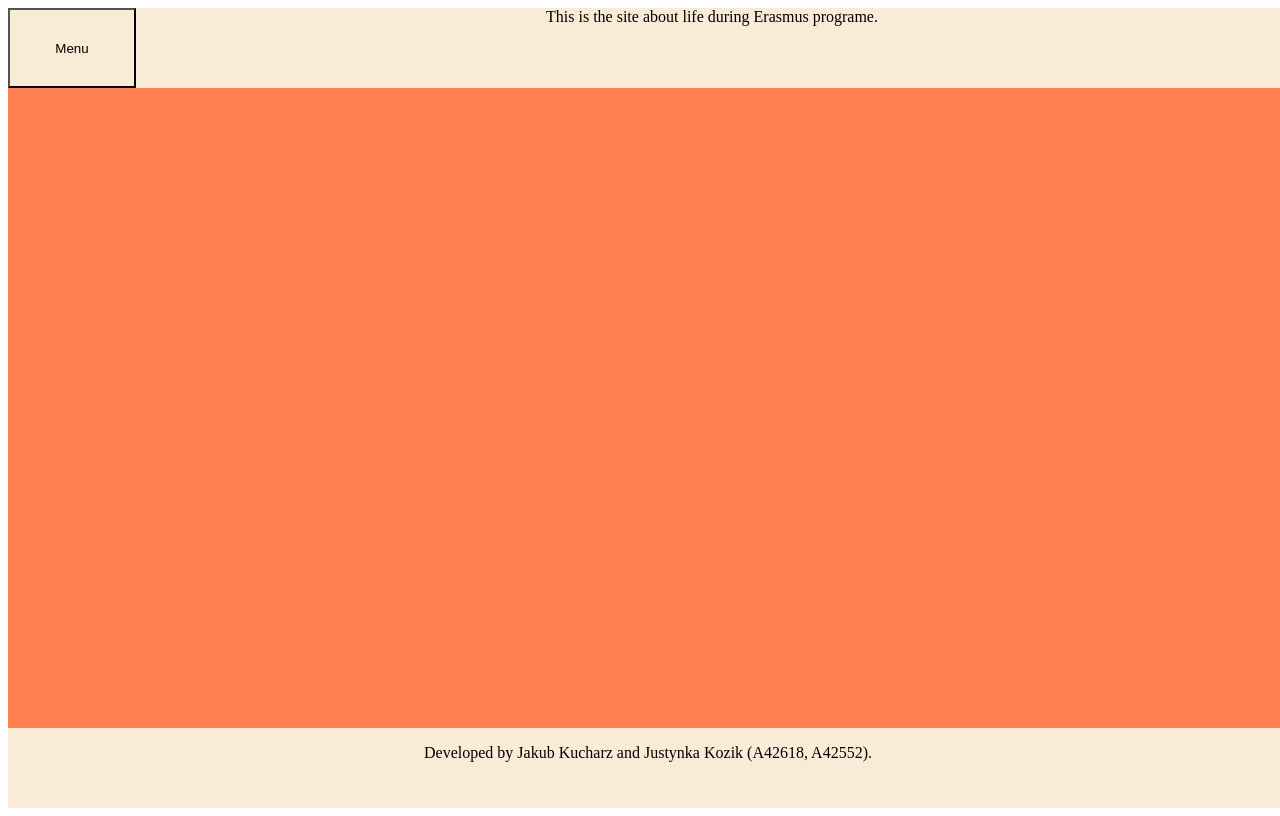
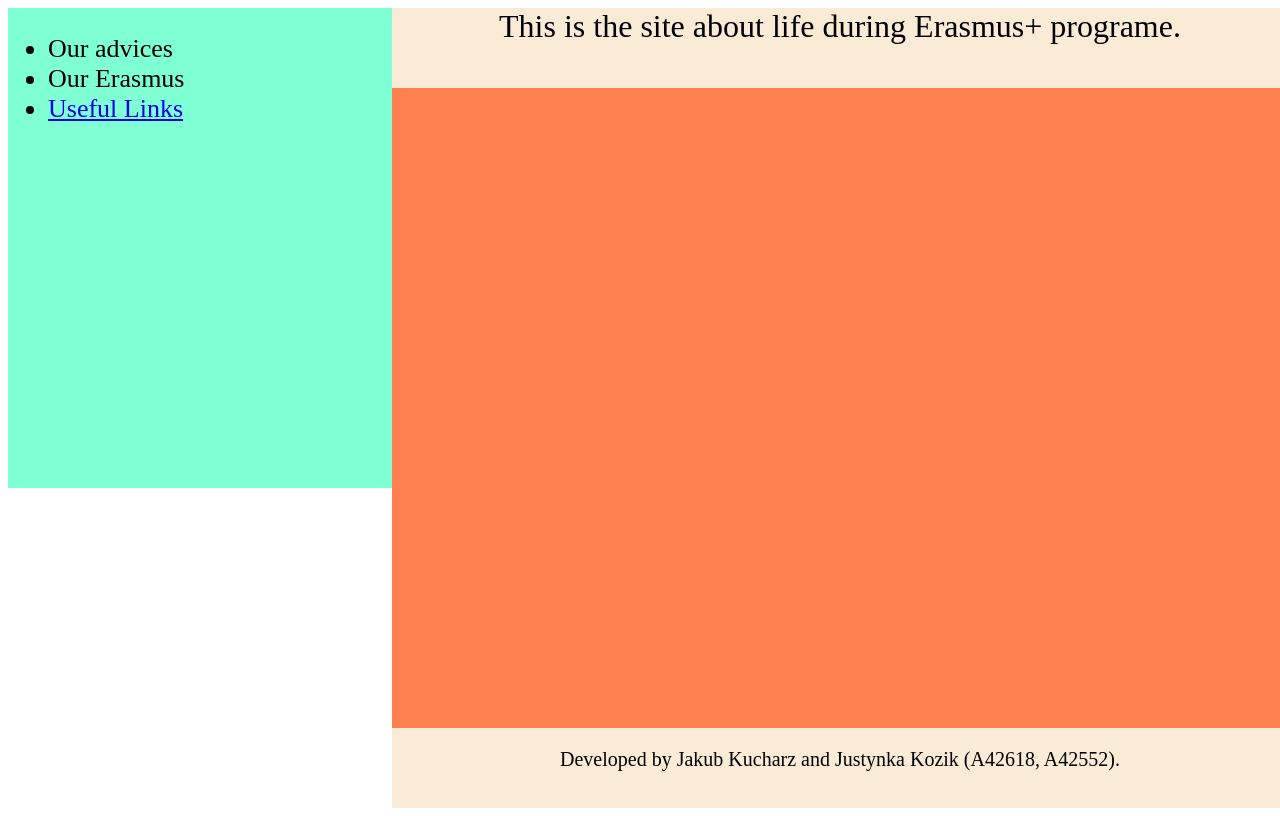
Before and after one commit to Trallex/TestWebsite, a plain HTML site: page index.html in a window 1280 px wide. Drawn offline with Linux system fonts and the light colour scheme.

Commit message:
screen for moblie and destop devices

```diff
--- a/index.html
+++ b/index.html
@@ -15,13 +15,13 @@
            <button id="showBtn" onclick="showMenu()">Menu</button>
        </div>
         <header>
-            This is the site about life during Erasmus programe.
+            This is the site about life during Erasmus+ programe.
         </header>
 
         <nav id="menu">
            <button id="hideBtn" onclick="hideMenu()">X</button>
             <ul>
-                <li id="advices"><a href="/our_advices/our_advices.html" target="content">Our advices</a>
+                <li id="advices">Our advices
                     <ul id="advicesAdditional">
                         <li><a href="/our_advices/before_erasmus.html" target="content">Before Erasmus</a></li>
                         <li><a href="/our_advices/survival_guide.html" target="content">Survival Guide</a></li>
@@ -29,7 +29,7 @@
                         <li><a href="/our_advices/people.html" target="content">People</a></li>
                     </ul>
                 </li>
-                <li id="erasmus"><a href="/our_erasmus/our_erasmus.html" target="content">Our Erasmus</a>
+                <li id="erasmus">Our Erasmus
                     <ul id="erasmusAdditional">
                         <li><a href="/our_erasmus/photos.html" target="content">Photos</a></li>
                         <li><a href="/our_erasmus/events.html" target="content">Events</a></li>
--- a/stylesheet.css
+++ b/stylesheet.css
@@ -1,13 +1,76 @@
+@media only screen and (max-width: 800px){
+    #divMenuButton{
+        float: left;
+        position: sticky;
+        height: 10%;
+        width:  10%;
+    }
+    nav{
+        width: 30%;
+        height: 100%;
+        font-size: 20px;
+        position: absolute;
+    }
+    #menu {
+      display: none;
+    }
+    header{
+        width: 90%;
+        height: 10%;
+        font-size: 28px;
+    }
+    #hideBtn{
+        float: right;
+        width: 25%;
+        height: 10%
+    }
+    article{
+        width: 100%;
+        height: 80%;
+    }
+    footer{
+        width: 100%;
+        height: 10%;
+    }
+}
+@media only screen and (min-width: 800px){
+    #divMenuButton{
+        display: none;
+    }
+    nav{
+        display: block;
+        width: 30%;
+        height: 60%;
+        font-size: 26px;
+        position: sticky;
+
+    }
+    #menu{
+        display: block;
+    }
+    #hideBtn{
+        display: none;
+    }
+    header{
+        width: 70%;
+        height: 10%;
+        font-size: 32px;
+    }
+    article{
+        width: 70%;
+        height: 80%;
+    }
+    footer{
+        width: 70%;
+        height: 10%;
+        font-size: 20px;
+    }
+
+}
 body{
-    width: 100%;
-    height: 100%;
-}
-#divMenuButton{
-    float: left;
-    position: sticky;
-    height: 10%;
-    width:  10%;
-}
+        width: 100%;
+        height: 100%;
+    }
 #showBtn{
     width: 100%;
     height: 100%;
@@ -17,20 +80,14 @@ body{
     background-color: aquamarine;
 }
 header{
-    float: left;
-    position: sticky;
+    float: right;
+    position: relative;
     background-color: antiquewhite;
-    width: 90%;
-    height: 10%;
     text-align: center;
 }
 nav{
     float: left;
-    position: fixed;
     background-color: aquamarine;
-    width: 30%;
-    height: 100%;
-    font-size: 20px;
 }
 #erasmus:hover ul{
     display: block;
@@ -44,33 +101,21 @@ nav{
 #advicesAdditional{
     display: none;
 }
-
-#hideBtn{
-    float: right;
-    width: 25%;
-    height: 10%
-}
 article{
     float: left;
     background-color: coral;
-    width: 100%;
-    height: 80%;
+}
+h1, h2{
+    text-align: center;
+    text-decoration: underline;
 }
 iframe{
     width: 100%;
     height: 100%;
 }
 footer{
-    float: left;
+    float: right;
+    position: sticky;
+    background-color: antiquewhite;
     text-align: center;
-    background-color: antiquewhite;
-    width: 100%;
-    height: 10%;
 }
-#menu {
-  display: none;
-}
-h1, h2{
-    text-align: center;
-    text-decoration: underline;
-}
```
